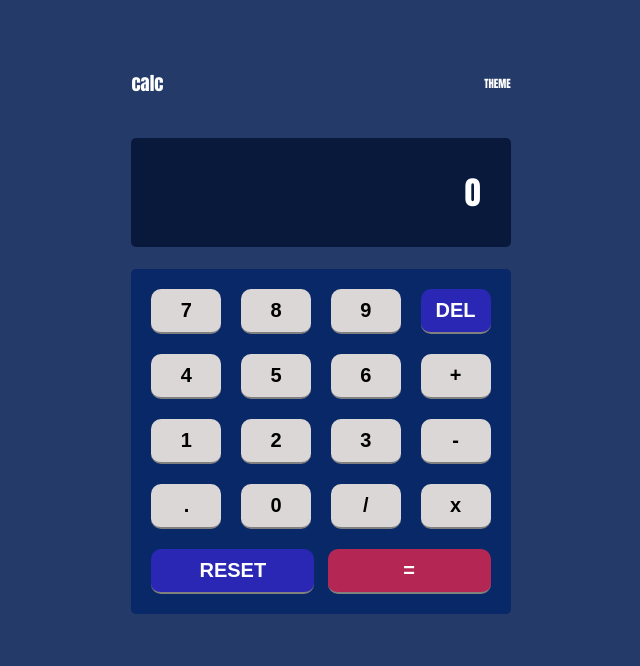
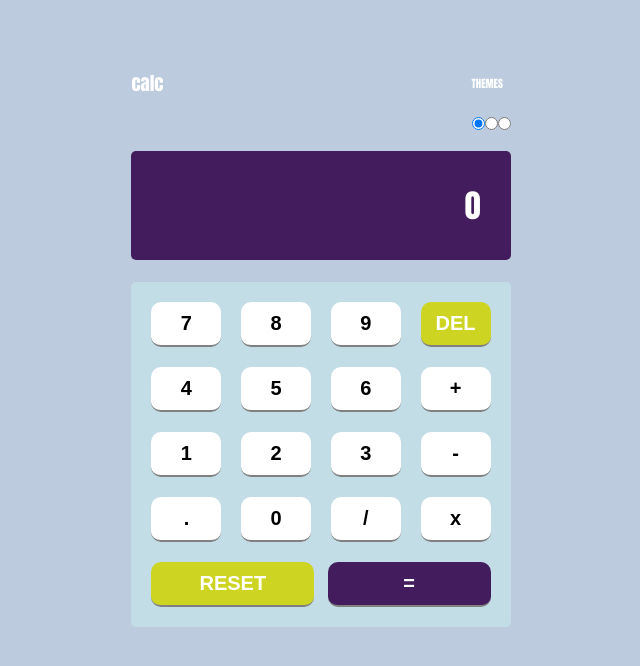
Before and after one commit to EngrVictor/simple-calculator, a plain HTML site: page index.html in a window 1280 px wide. Shown: the whole page, without its empty margins (319-959 px from the left). Drawn offline with Linux system fonts and the light colour scheme.

Commit message:
Finished around 80% of functionalities

```diff
--- a/index.html
+++ b/index.html
@@ -1,5 +1,6 @@
 <!DOCTYPE html>
 <html lang="en">
+
 <head>
     <meta charset="UTF-8">
     <meta http-equiv="X-UA-Compatible" content="IE=edge">
@@ -7,14 +8,20 @@
     <title>Document</title>
     <link rel="stylesheet" href="style.css">
 </head>
+
 <body>
     <div class="container">
         <div class="top">
             <h3>calc</h3>
 
             <div class="side-right">
-                <h6>THEME</h6>
+                <h6>THEMES</h6>
 
+                <div class="theme">
+                    <input type="radio" name="theme" onclick="changeStyle(colors.light)" checked>
+                    <input type="radio" name="theme" onclick="changeStyle(colors.medium)">
+                    <input type="radio" name="theme" onclick="changeStyle(colors.dark)">
+                </div>
             </div>
         </div>
         <div class="center">
@@ -25,7 +32,7 @@
                 <button>7</button>
                 <button>8</button>
                 <button>9</button>
-                <button style="background-color: rgb(41, 39, 180); color: white;" id="del" class="special">DEL</button>
+                <button style="color: white;" id="del" class="special">DEL</button>
             </div>
             <div>
                 <button>4</button>
@@ -47,10 +54,11 @@
             </div>
             <div class="last">
                 <button id="reset" class="special">RESET</button>
-                <button style="background-color: rgb(180, 39, 84)" id="equal" class="special">=</button>
+                <button id="equal" class="special">=</button>
             </div>
         </div>
     </div>
     <script src="index.js"></script>
 </body>
+
 </html>
--- a/index.js
+++ b/index.js
@@ -4,16 +4,46 @@ let equal = document.getElementById('equal');
 let del = document.getElementById('del');
 let keys = document.querySelectorAll('button')
 let syms = document.querySelectorAll('.sym');
+let special = document.querySelectorAll('.special');
+let main = document.querySelector('.main');
 let char, res;
+
+let colors = {
+    // body result main hover button
+    light: ['#bccbde', '#431c5d', '#c2dde6', '#cdd422', '#FFFFFF'],
+    medium: ['#A3BCB6','#3C403D','#39603D','#92ab6f', '#FFFFFF'],
+    dark: ['#203647', '#12232E', '#007CC7', '#4DA8DA', '#EEFBFB']
+}
+
+function changeStyle(colors) {
+    document.body.style.backgroundColor = colors[0];
+    result.style.backgroundColor = colors[1];
+    main.style.backgroundColor = colors[2];
+    keys.forEach((btn) => {
+        btn.style.backgroundColor = colors[4];
+    })
+    special.forEach((btn) => {
+        btn.style.backgroundColor = colors[3];
+    })
+    equal.style.backgroundColor = colors[1];
+    var style = document.createElement('style');
+    style.type = 'text/css';
+    style.innerHTML = `button:hover {background-color: ${colors[3]} !important; transition: .2s ease-in-out;}
+    #equal:hover {background-color: ${colors[1]} !important;}`;
+    document.getElementsByTagName("head")[0].appendChild( style );
+}
+
+changeStyle(colors.light)
 
 syms.forEach((btn) => {
     btn.addEventListener(('click'), (e) => {
 
         if (char.length > 15) {
-            return char;
+            equalRes()
+        } else if (char[char.length - 1] == ' + '|char[char.length - 1] == ' - '|char[char.length - 1] == ' / '|char[char.length - 1] == ' x ') {
+            return;
         } else {
             char.push(` ${e.target.innerHTML} `)
-            console.log(char)
             res = char.join('')
             sendRes(res)
         }
@@ -26,15 +56,12 @@ keys.forEach((btn) => {
     btn.addEventListener(('click'), (e) => {
 
         if (e.target.className == 'special' || e.target.className == 'sym') {
-            console.log('special')
         } else if (char.length > 15) {
-            return char;
+            equalRes()
         } else {
             char.push(e.target.innerHTML)
-            console.log(char)
             res = char.join('')
             sendRes(res)
-            console.log(e.target.className)
         }
     })
 })
@@ -43,10 +70,15 @@ function sendRes(res) {
     result.innerHTML = res;
 }
 
+function equalRes() {
+    char = []
+    res = `<span class='ans'>Ans</span><span>${120}</span>`;
+    sendRes(res)
+}
+
 reset.addEventListener(('click'), () => {
     char = []
     result.innerHTML = '0';
-    console.log('cleared!')
 })
 
 del.addEventListener(('click'), () => {
@@ -54,18 +86,14 @@ del.addEventListener(('click'), () => {
     if (char.length < 2) {
         result.innerHTML = '0';
         char.pop()
-        console.log('out of data')
     } else {
         char.pop()
         let res = char.join('')
         sendRes(res)
         console.log(char)
-        console.log('deleted!')
     }
 })
 
 equal.addEventListener(('click'), () => {
-    char = []
-    result.innerHTML = `<span class='ans'>Ans</span><span>${120}</span>`;
-    console.log('woow!')
+    equalRes()
 })
--- a/style.css
+++ b/style.css
@@ -1,5 +1,18 @@
+/* primary color
+
+#1b4d89 #f9e45b #6db784 #ffffff
+
+#fae5df #f5cac2 #ed7966 #303179 #141850
+
+#2b6777 #c8d8e4 #ffffff #f2f2f2 #52ab98
+
+#ef9273 #fef9f8 #0d0d0d
+
+#5bccf6 #fcde67 #030e12
+
+*/
 body {
-    background-color: rgb(36, 58, 105);
+    background-color: #bccbde;
     font-family: Impact, Haettenschweiler, 'Arial Narrow Bold', sans-serif;
 }
 
@@ -7,15 +20,26 @@ h1,h3,h6 {
     color: white;
 }
 
+.theme {
+    /* width: 20px; */
+    display: flex;
+    justify-content: center;
+}
+
+.theme input[type='radio'] {
+    margin: 0;
+}
+
 button:hover {
     color: white;
-    background-color: rgb(178, 184, 0);
+    background-color: #cdd422;
     transition: .2s ease-in-out;
+    cursor: pointer;
 }
 
 button:focus {
     transform: translateY(2px);
-    transition: .2s ease-in-out;
+    transition: .1s ease-in-out;
 }
 
 .last button:focus {
@@ -29,7 +53,7 @@ button:focus {
 
 .center h1 {
     text-align: right;
-    background-color: rgb(8, 25, 60);
+    background-color: #431c5d;
     padding: 30px;
     border-radius: 5px;
     /* display: flex;
@@ -43,7 +67,7 @@ h1 .ans {
 
 .main {
     width: 100%;
-    background-color: rgb(8, 40, 104);
+    background-color:  #c2dde6;
     border-radius: 5px;
 }
 .main div {
@@ -60,7 +84,7 @@ h1 .ans {
 .last button {
     width: 48%;
     color: white;
-    background-color: rgb(41, 39, 180);
+    background-color: #e05915;
     border: 1px;
     border-bottom: 2px solid gray;
 }
@@ -74,7 +98,7 @@ h1 .ans {
 
 button {
     padding: 10px;
-    background-color: rgb(220, 215, 215);
+    background-color: #FFFFFF;
     width: 70px;
     font-size: 20px;
     font-weight: 800;
```
